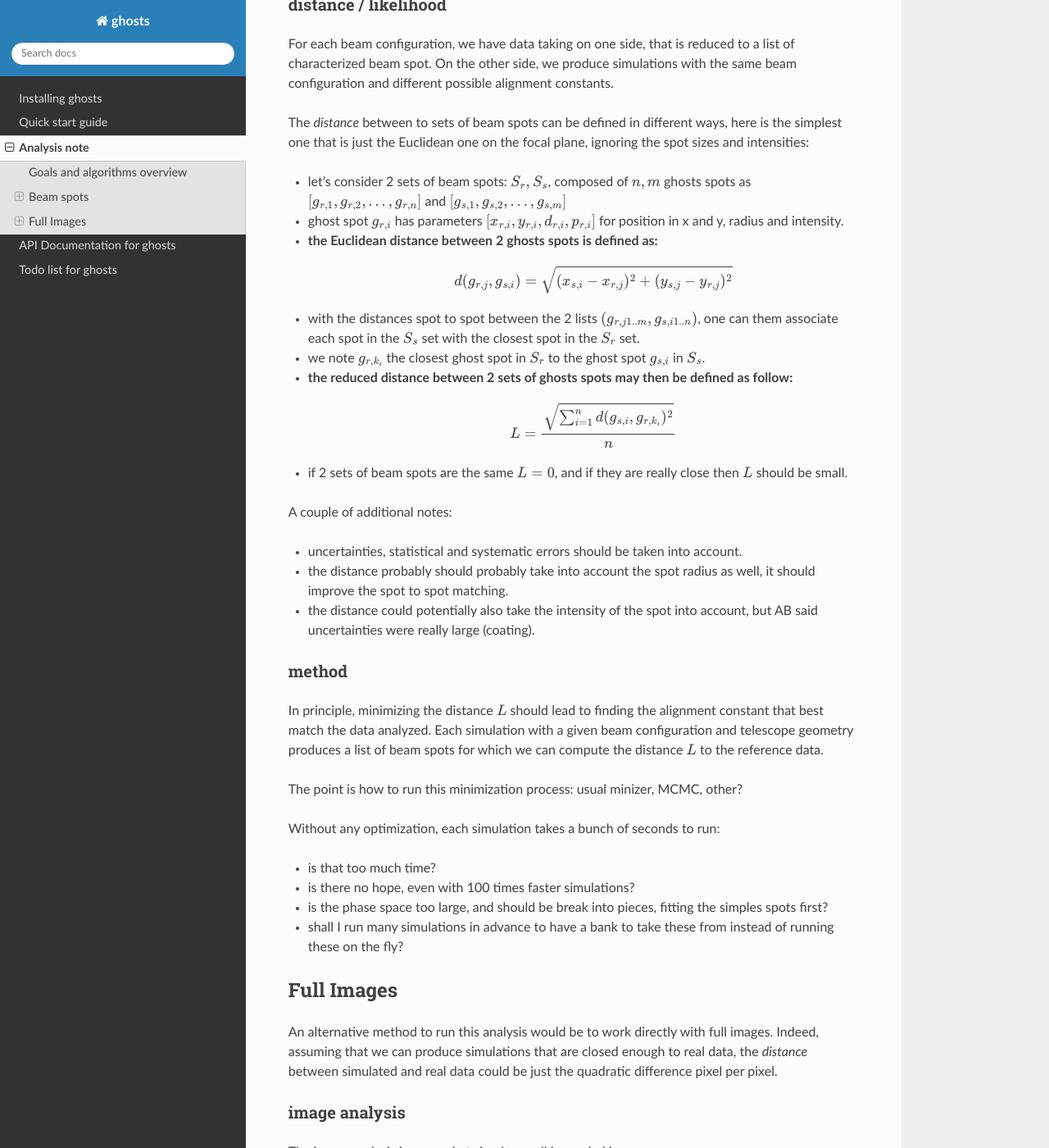
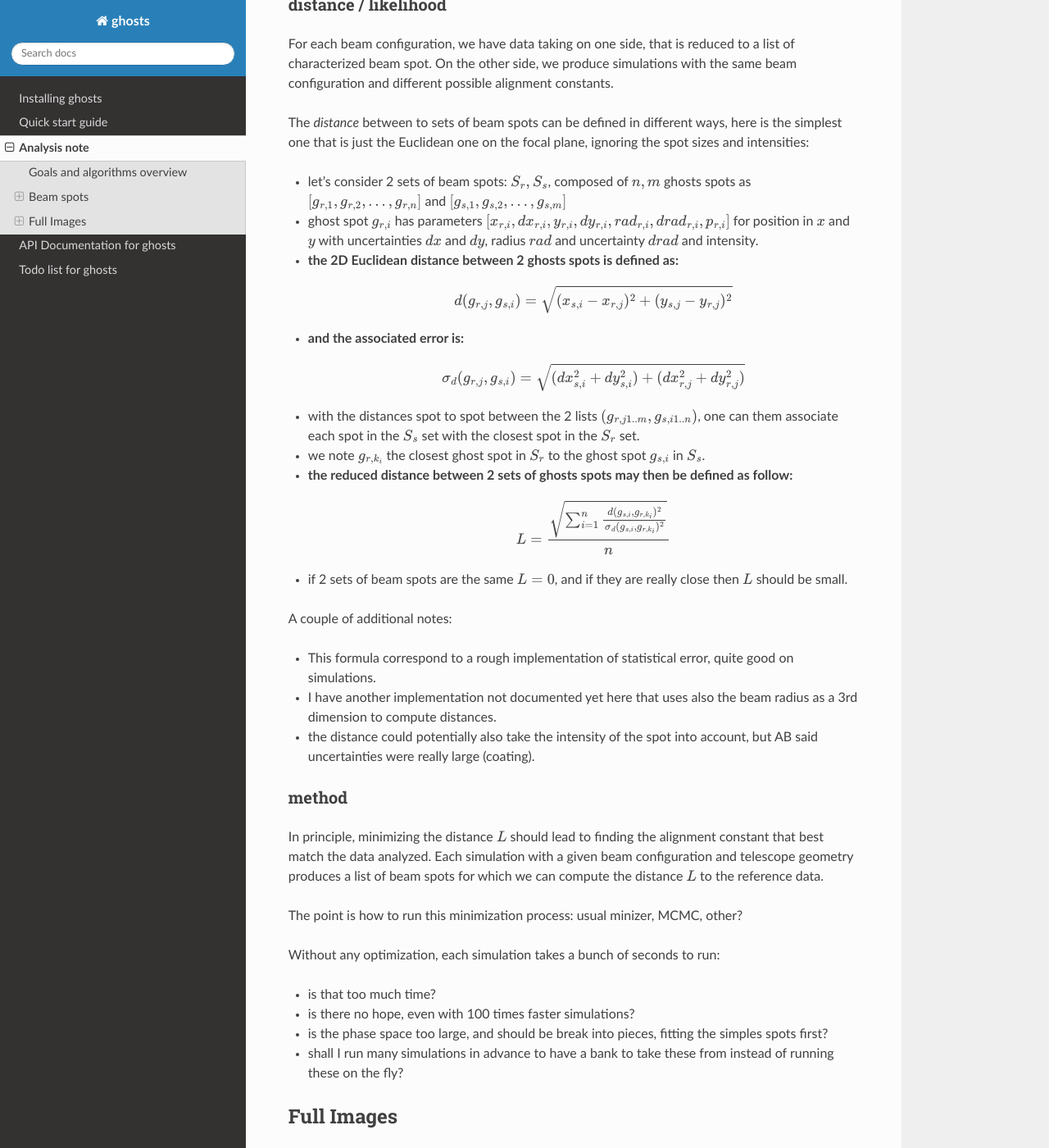
Before and after one commit to lsst-camera-dh/ghosts, a Sphinx documentation site: the page built from docs/analysis.rst, in a window 1280 px wide and 1400 px high, scrolled down 2086 px. Shown: the whole window at 82% size. Built offline with Sphinx 7.4.7 and the Read the Docs theme 2.0.0, drawn with Linux system fonts in a browser that asks for light colours; the version number could not be read and is left out; some of the changed text lies outside the part shown.

Commit message:
update with 2D errors

```diff
--- a/docs/analysis.rst
+++ b/docs/analysis.rst
@@ -112,22 +127,26 @@ On the other side, we produce simulations with the same beam configuration and d
 The `distance` between to sets of beam spots can be defined in different ways, here is the simplest one that is just the Euclidean one on the focal plane, ignoring the spot sizes and intensities:
 
 - let's consider 2 sets of beam spots: :math:`S_r, S_s`, composed of :math:`n, m` ghosts spots as :math:`[g_{r,1}, g_{r,2}, ..., g_{r,n}]` and :math:`[g_{s,1}, g_{s,2}, ..., g_{s,m}]`
-- ghost spot :math:`g_{r,i}` has parameters :math:`[x_{r, i}, y_{r, i}, d_{r, i}, p_{r, i}]` for position in x and y, radius and intensity.
-- the Euclidean distance between 2 ghosts spots is defined as:
+- ghost spot :math:`g_{r,i}` has parameters :math:`[x_{r, i}, dx_{r, i}, y_{r, i}, dy_{r, i}, rad_{r, i}, drad_{r, i}, p_{r, i}]` for position in :math:`x` and :math:`y` with uncertainties :math:`dx` and :math:`dy`, radius :math:`rad` and uncertainty :math:`drad` and intensity.
+- the 2D Euclidean distance between 2 ghosts spots is defined as:
     .. math::
         d(g_{r,j}, g_{s,i}) = \sqrt{(x_{s, i} - x_{r, j})^2 + (y_{s, j} - y_{r, j})^2}
+- and the associated error is:
+    .. math::
+        \sigma_d(g_{r,j}, g_{s,i}) = \sqrt{(dx_{s, i}^2 + dy_{s, i}^2) + (dx_{r, j}^2 + dy_{r, j}^2)}
 - with the distances spot to spot between the 2 lists :math:`(g_{r,j 1..m}, g_{s,i 1..n})`, one can them associate each spot in the :math:`S_s` set with the closest spot in the :math:`S_r` set.
 - we note :math:`g_{r,k_i}` the closest ghost spot in :math:`S_r` to the ghost spot :math:`g_{s,i}` in :math:`S_s`.
 - the reduced distance between 2 sets of ghosts spots may then be defined as follow:
     .. math::
-        L = \frac{\sqrt{\sum_{i=1}^{n} d(g_{s,i}, g_{r,k_i})^2}}{n}
+        L = \frac{\sqrt{\sum_{i=1}^{n} \frac{d(g_{s,i}, g_{r,k_i})^2}{\sigma_d(g_{s,i}, g_{r,k_i})^2}}}{n}
+
 - if 2 sets of beam spots are the same :math:`L=0`, and if they are really close then :math:`L` should be small.
 
 
 A couple of additional notes:
 
-- uncertainties, statistical and systematic errors should be taken into account.
-- the distance probably should probably take into account the spot radius as well, it should improve the spot to spot matching.
+- This formula correspond to a rough implementation of statistical error, quite good on simulations.
+- I have another implementation not documented yet here that uses also the beam radius as a 3rd dimension to compute distances.
 - the distance could potentially also take the intensity of the spot into account, but AB said uncertainties were really large (coating).
 
 
@@ -156,7 +175,7 @@ image analysis
 The image analysis is somewhat simpler as all is needed is:
 
 - cleaned images from the data taking, i.e. flat and noiseless. It's to be understood if we want just signal or signal to noise ration, or something else.
-- very realistic simulations and simulated images, treated in the same way as real images.
+- very realistic simulations and simulated images, treated in the same way as real images
     + It probably requires to implement some electronic response and a real focal plane with rafts and amps.
 
 In order to subtract images pixel by pixel properly, they also have to be aligned in some way with respect to some reference point on the focal plane.
```
Also changed, not shown: other parts of docs/analysis.rst (+16 -1 lines).
